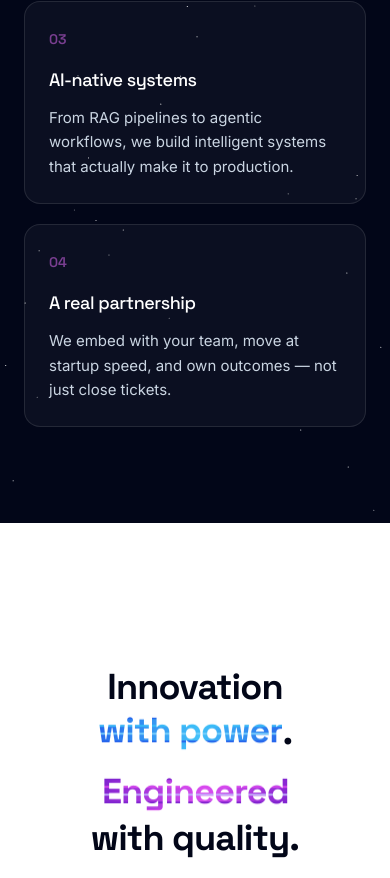
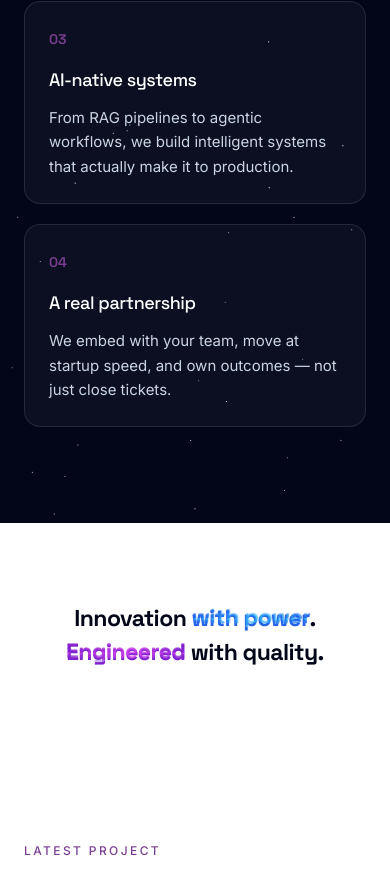
Before and after one commit to GSIX3/gsix3-website, a Next.js app: page / in a window 390 px wide. Shown: the part 2254-3132 px from the top of the page. Built offline with nearby package versions, Linux system fonts and the light colour scheme.

Commit message:
fix componanat three  and two

```diff
--- a/components/home/Gsix3Saying.tsx
+++ b/components/home/Gsix3Saying.tsx
@@ -29,12 +29,12 @@ const purpleTheme = {
 
 export default function Gsix3Saying() {
   return (
-    <section className="bg-white py-20 md:py-28">
-      <div className="mx-auto max-w-6xl px-6">
+    <section className="bg-white py-8 sm:py-16 md:py-28">
+      <div className="mx-auto max-w-6xl px-4 sm:px-6">
         <ScrollReveal>
-          <div className="flex min-h-80 items-center justify-center px-2 md:px-8">
-            <h2 className="font-heading group relative mx-auto max-w-4xl text-center text-4xl font-bold leading-tight tracking-tight text-balance text-slate-950 sm:text-5xl md:text-6xl xl:text-7xl">
-              <span className="block">
+          <div className="flex min-h-40 items-center justify-center px-0 sm:min-h-64 md:min-h-80 md:px-8">
+            <h2 className="font-heading group relative mx-auto w-full max-w-none text-center text-[clamp(1.35rem,5.9vw,1.65rem)] font-bold leading-[1.15] tracking-tight text-slate-950 sm:max-w-2xl sm:text-5xl md:max-w-4xl md:text-6xl md:leading-tight xl:text-7xl">
+              <span className="block whitespace-nowrap">
                 Innovation{" "}
                 <CanvasText
                   text="with power"
@@ -45,7 +45,7 @@ export default function Gsix3Saying() {
                 />
                 .
               </span>
-              <span className="mt-4 block">
+              <span className="mt-2 block whitespace-nowrap sm:mt-4">
                 <CanvasText
                   text="Engineered"
                   backgroundClassName={purpleTheme.backgroundClassName}
--- a/components/home/WhyGsix3.tsx
+++ b/components/home/WhyGsix3.tsx
@@ -53,6 +53,7 @@ export default function WhyGsix3() {
           <h2 className="font-heading text-3xl font-medium leading-tight tracking-tight text-white md:text-5xl">
             <LayoutTextFlip
               text="WHY GSIX3"
+              className="flex-col sm:flex-row"
               words={[
                 "enterprise-grade",
                 "AI-native",
--- a/components/ui/canvas-text.tsx
+++ b/components/ui/canvas-text.tsx
@@ -139,15 +139,16 @@ export function CanvasText({
   }, [animationDuration, lineGap, text]);
 
   return (
-    <span className="relative inline-block align-baseline">
+    <span className="relative inline-block font-inherit text-[1em] leading-[inherit] align-baseline">
       <canvas
         aria-hidden="true"
-        className="absolute inset-0 h-full w-full"
+        className="absolute inset-0 h-full w-full opacity-80"
         ref={canvasRef}
       />
       <span
-        className="whitespace-nowrap opacity-0"
+        className="whitespace-nowrap font-inherit text-[1em] leading-[inherit]"
         ref={textRef}
+        style={{ color: colors[0] }}
       >
         {text}
       </span>
```
